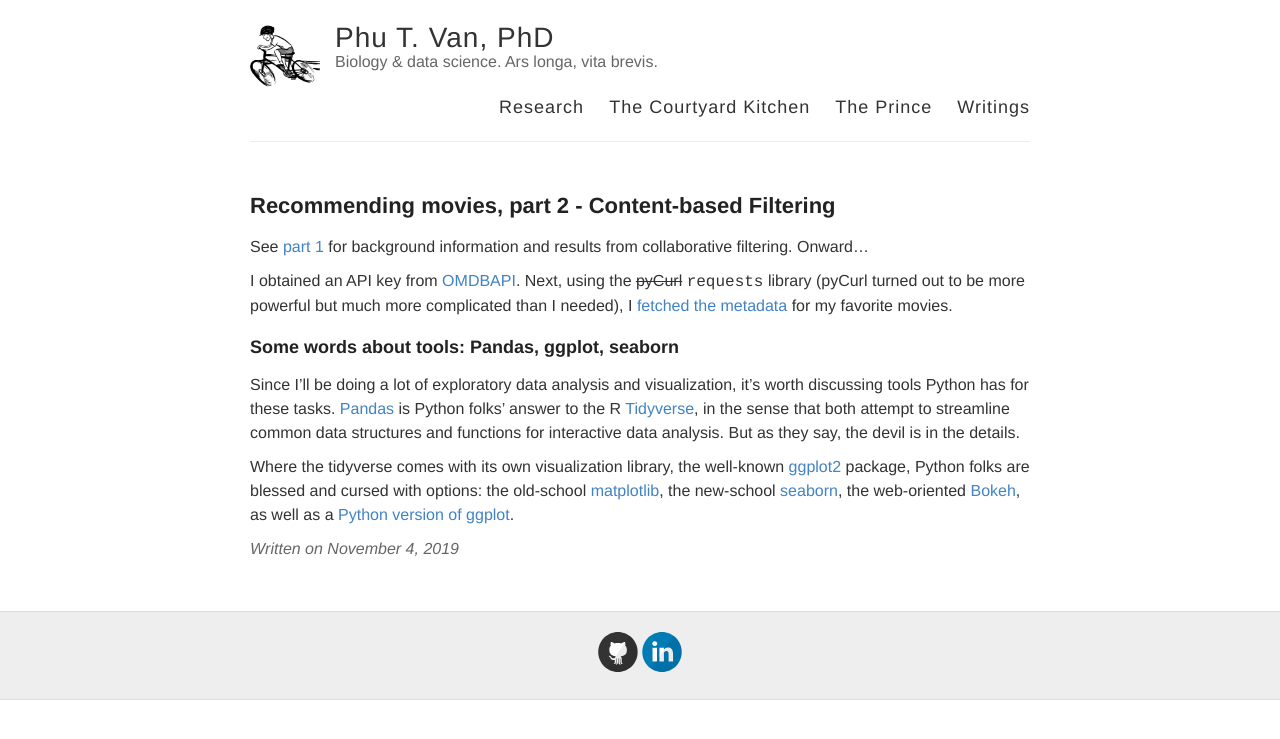
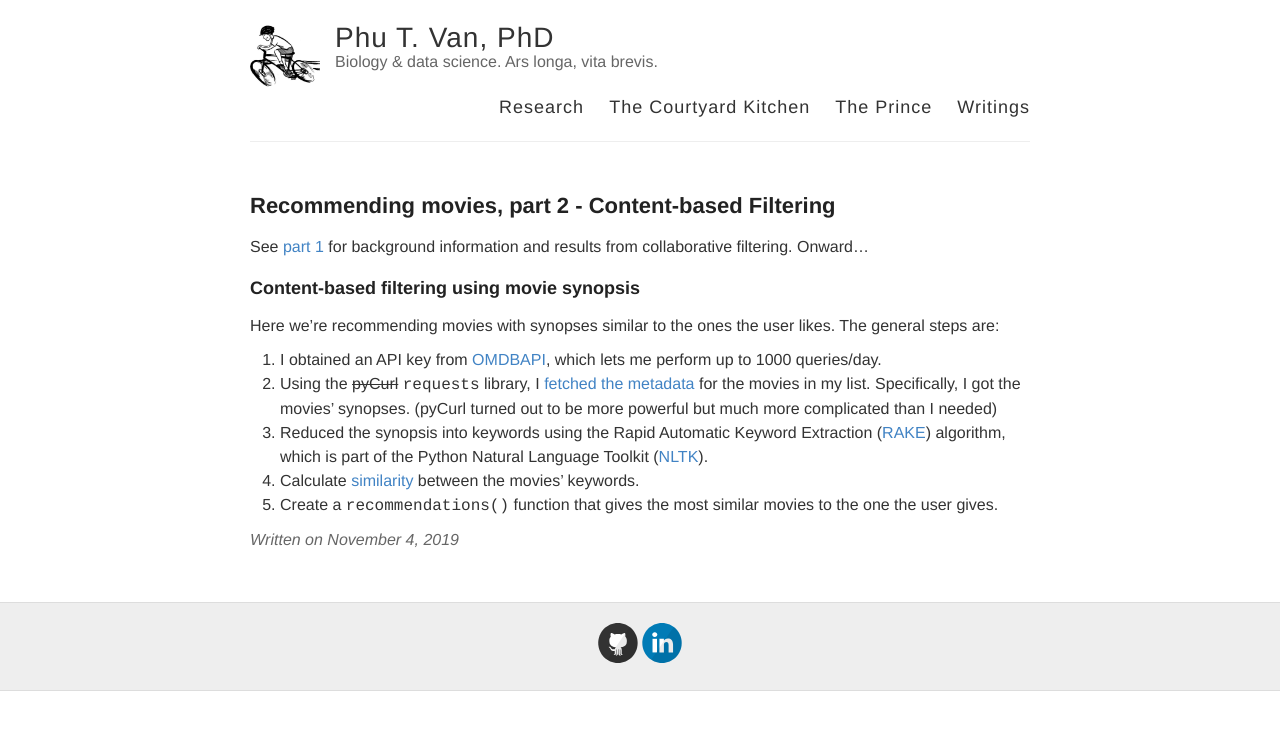
Before and after one commit to ptvan/ptvan.github.io, a Jekyll site: the page built from _posts/2019-11-04-movie-recommender-part2.md, in a window 1280 px wide. Shown: the top 739 px of the page. Built offline with Jekyll 4.4.1, drawn with Linux system fonts in a browser that asks for light colours.

Commit message:
reorganized movie recommender post

```diff
--- a/_posts/2019-11-04-movie-recommender-part2.md
+++ b/_posts/2019-11-04-movie-recommender-part2.md
@@ -5,10 +5,12 @@ title: Recommending movies, part 2 - Content-based Filtering
 
 See [part 1](https://ptvan.github.io/movie-recommender-part1) for background information and results from collaborative filtering. Onward...
 
-I obtained an API key from [OMDBAPI](https://www.omdbapi.com/). Next, using the ~~pyCurl~~ `requests` library (pyCurl turned out to be more powerful but much more complicated than I needed), I [fetched the metadata](https://github.com/ptvan/movies/blob/master/fetch_movie_metadata.py) for my favorite movies.
+### Content-based filtering using movie synopsis
 
-### Some words about tools: Pandas, ggplot, seaborn
+Here we're recommending movies with synopses similar to the ones the user likes. The general steps are:
 
-Since I'll be doing a lot of exploratory data analysis and visualization, it's worth discussing tools Python has for these tasks. [Pandas](https://pandas.pydata.org/) is Python folks' answer to the R [Tidyverse](https://www.tidyverse.org/), in the sense that both attempt to streamline common data structures and functions for interactive data analysis. But as they say, the devil is in the details.
-
-Where the tidyverse comes with its own visualization library, the well-known [ggplot2](https://ggplot2.tidyverse.org/) package, Python folks are blessed and cursed with options: the old-school [matplotlib](https://matplotlib.org/), the new-school [seaborn](https://seaborn.pydata.org/), the web-oriented [Bokeh](https://docs.bokeh.org/en/latest), as well as a [Python version of ggplot](http://ggplot.yhathq.com/).
+1. I obtained an API key from [OMDBAPI](https://www.omdbapi.com/), which lets me perform up to 1000 queries/day.
+2. Using the ~~pyCurl~~ `requests` library, I [fetched the metadata](https://github.com/ptvan/movies/blob/master/fetch_movie_metadata.py) for the movies in my list. Specifically, I got the movies' synopses. (pyCurl turned out to be more powerful but much more complicated than I needed)
+3. Reduced the synopsis into keywords using the Rapid Automatic Keyword Extraction ([RAKE](https://pypi.org/project/rake-nltk/)) algorithm, which is part of the Python Natural Language Toolkit ([NLTK](https://www.nltk.org/)).
+4. Calculate [similarity](https://en.wikipedia.org/wiki/Cosine_similarity) between the movies' keywords.
+5. Create a `recommendations()` function that gives the most similar movies to the one the user gives.
```
Also changed, not shown: _posts/2019-11-02-command-line-tools.md (+6 -0 lines).
